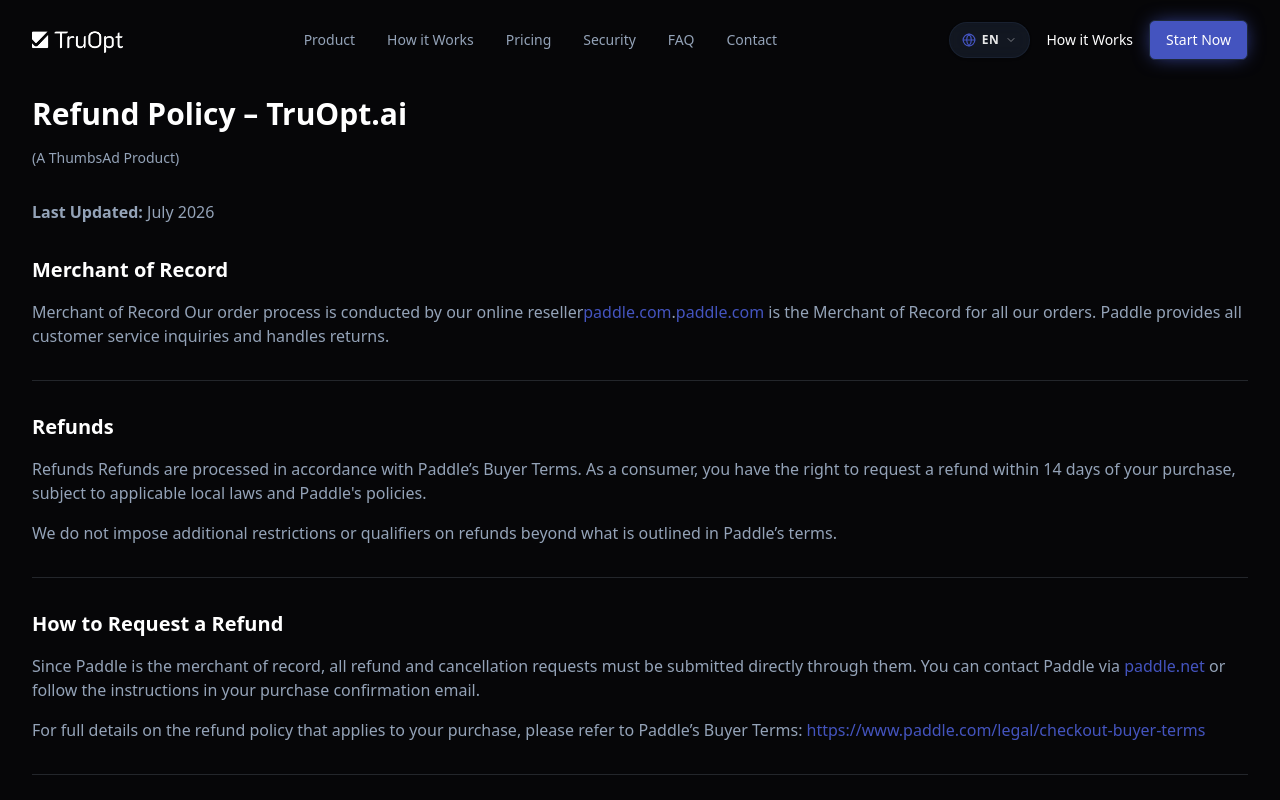
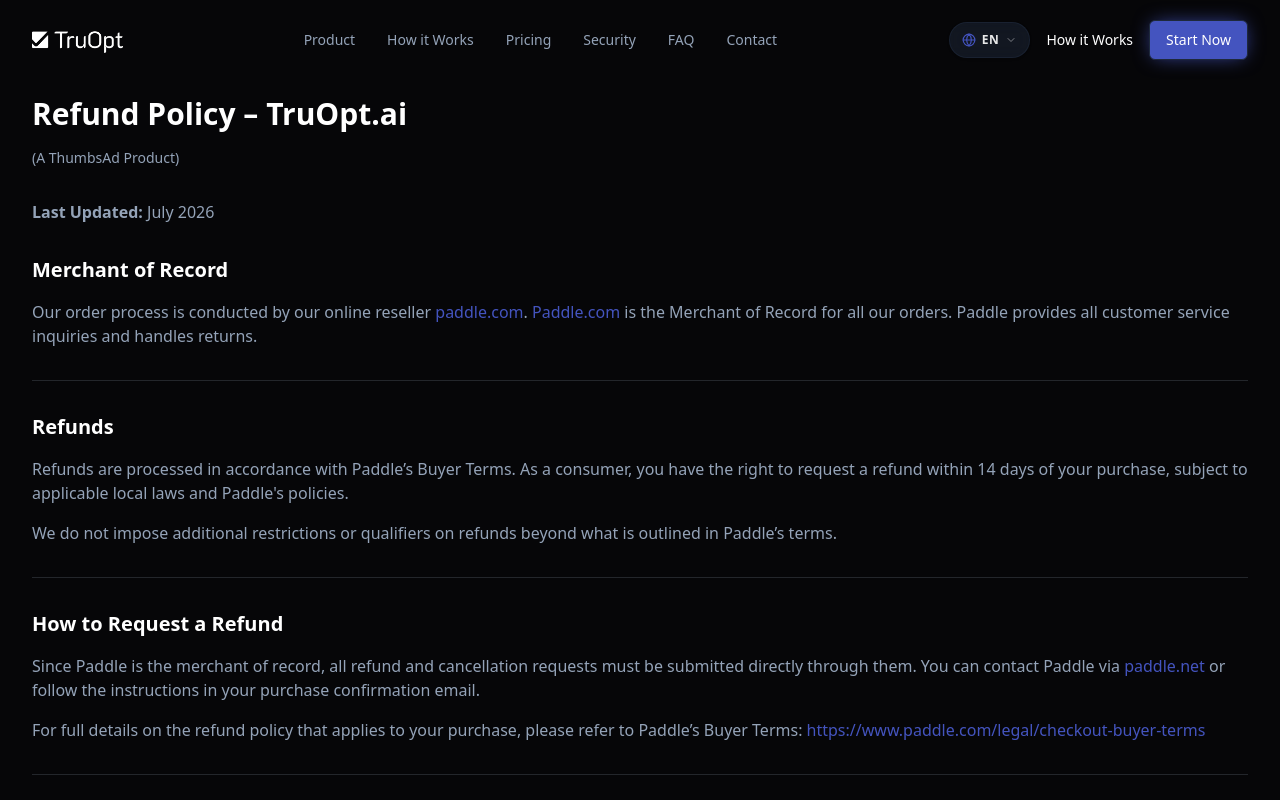
Before and after one commit to tekbasdeniz/truopt-v1-landing, a Next.js app: page /en/refund-policy in a window 1280 px wide. Shown: the top 800 px of the page. Built offline with nearby package versions, Linux system fonts and the light colour scheme.

Commit message:
Update refund-policy-content.tsx

```diff
--- a/components/legal/refund-policy-content.tsx
+++ b/components/legal/refund-policy-content.tsx
@@ -1,79 +1,14 @@
 import React from 'react'
+import { RefundPolicyContentEN } from '@/components/legal/en/refund-policy-content'
+import { RefundPolicyContentTR } from '@/components/legal/tr/refund-policy-content'
 
-export const RefundPolicyContent = () => {
-    return (
-        <div className="prose prose-invert max-w-none text-muted-foreground">
-            <h1 className="text-3xl font-bold text-foreground mb-4">Refund Policy – TruOpt.ai</h1>
+interface RefundPolicyContentProps {
+    locale: string
+}
 
-            <p className="text-sm mb-8">(A ThumbsAd Product)</p>
-
-            <p className="mb-6">
-                <strong>Last Updated:</strong> July 2026
-            </p>
-
-            <h2 className="text-xl font-semibold text-foreground mt-8 mb-4">Merchant of Record</h2>
-            <p className="mb-4">
-                Merchant of Record Our order process is conducted by our online reseller
-                <a
-                    href="https://www.paddle.com"
-                    target="_blank"
-                    rel="noopener noreferrer"
-                    className="text-primary hover:underline"
-                >
-                    paddle.com
-                </a>.
-                <a
-                    href="https://www.paddle.com"
-                    target="_blank"
-                    rel="noopener noreferrer"
-                    className="text-primary hover:underline"
-                >
-                    paddle.com
-                </a> is the Merchant of Record for all our orders. Paddle provides all customer service inquiries and handles returns.
-
-            </p>
-
-            <hr className="border-muted-foreground/20 my-8" />
-
-            <h2 className="text-xl font-semibold text-foreground mt-8 mb-4">Refunds</h2>
-            <p className="mb-4">
-                Refunds Refunds are processed in accordance with Paddle’s Buyer Terms. As a consumer, you have the right to request a refund within 14 days of your purchase, subject to applicable local laws and Paddle's policies.
-            </p>
-            <p className="mb-8">
-                We do not impose additional restrictions or qualifiers on refunds beyond what is outlined in Paddle’s terms.
-            </p>
-
-            <hr className="border-muted-foreground/20 my-8" />
-
-            <h2 className="text-xl font-semibold text-foreground mt-8 mb-4">How to Request a Refund</h2>
-            <p className="mb-4">
-                Since Paddle is the merchant of record, all refund and cancellation requests must be submitted directly through them. You can contact Paddle via  <a
-                    href="https://www.paddle.net"
-                    target="_blank"
-                    rel="noopener noreferrer"
-                    className="text-primary hover:underline"
-                >
-                    paddle.net
-                </a> or follow the instructions in your purchase confirmation email.
-            </p>
-            <p className="mb-8">
-                For full details on the refund policy that applies to your purchase, please refer to Paddle’s Buyer Terms:{' '}
-                <a
-                    href="https://www.paddle.com/legal/checkout-buyer-terms"
-                    target="_blank"
-                    rel="noopener noreferrer"
-                    className="text-primary hover:underline"
-                >
-                    https://www.paddle.com/legal/checkout-buyer-terms
-                </a>
-            </p>
-
-            <hr className="border-muted-foreground/20 my-8" />
-
-            <h2 className="text-xl font-semibold text-foreground mt-8 mb-4">Cancellation</h2>
-            <p className="mb-4">
-                You may cancel your subscription at any time. Cancellation will take effect at the end of the current billing period.
-            </p>
-        </div>
-    )
+export const RefundPolicyContent: React.FC<RefundPolicyContentProps> = ({ locale }) => {
+    if (locale === 'tr') {
+        return <RefundPolicyContentTR />
+    }
+    return <RefundPolicyContentEN />
 }
```
